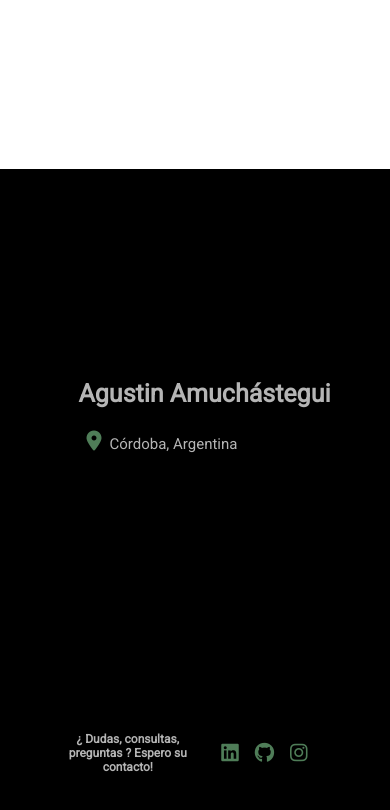
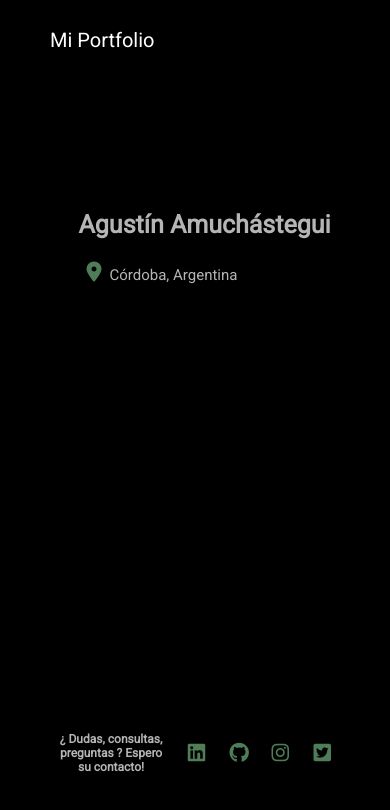
Before and after one commit to AguAmuok/Portfolio, a React (Create React App) app: page /formulario in a window 390 px wide. Shown: the top 810 px of the page. Built offline with nearby package versions, Linux system fonts and the light colour scheme; a web font is replaced by a local one.

Commit message:
agregados

```diff
--- a/package.json
+++ b/package.json
@@ -5,6 +5,10 @@
   "dependencies": {
     "@brainhubeu/react-carousel": "^2.0.4",
     "@emailjs/browser": "^3.6.2",
+    "@emotion/react": "^11.10.0",
+    "@emotion/styled": "^11.10.0",
+    "@mui/icons-material": "^5.8.4",
+    "@mui/material": "^5.10.0",
     "@testing-library/jest-dom": "^5.16.5",
     "@testing-library/react": "^13.3.0",
     "@testing-library/user-event": "^13.5.0",
@@ -16,6 +20,7 @@
     "react-hot-toast": "^2.3.0",
     "react-router-dom": "^6.3.0",
     "react-scripts": "5.0.1",
+    "react-scroll-to-top": "^3.0.0",
     "serve": "^14.0.1",
     "web-vitals": "^2.1.4"
   },
--- a/public/index.html
+++ b/public/index.html
@@ -11,7 +11,7 @@
     />
     <link rel="manifest" href="%PUBLIC_URL%/manifest.json" />
     <link rel="stylesheet" href="https://cdnjs.cloudflare.com/ajax/libs/font-awesome/6.1.2/css/all.min.css" integrity="sha512-1sCRPdkRXhBV2PBLUdRb4tMg1w2YPf37qatUFeS7zlBy7jJI8Lf4VHwWfZZfpXtYSLy85pkm9GaYVYMfw5BC1A==" crossorigin="anonymous" referrerpolicy="no-referrer" />
-    <title>Agustin Amuchástegui</title>
+    <title>Agustín Amuchástegui</title>
   </head>
   <body>
     <noscript>You need to enable JavaScript to run this app.</noscript>
--- a/src/App.js
+++ b/src/App.js
@@ -6,6 +6,8 @@ import { Routes, Route } from "react-router-dom";
 // import Form from "./components/Form";
 import Index from "./pages/Index";
 import { Toaster } from 'react-hot-toast'
+import ScrollToTop from "react-scroll-to-top";
+import FileUploadIcon from '@mui/icons-material/FileUpload';
 
 
 function App() {
@@ -40,6 +42,11 @@ function App() {
     </Routes>
 
     <Footer/>
+    <ScrollToTop
+        style={{ backgroundColor: 'white', opacity: '50%', width: '30px', height: '30px' }}
+        smooth
+        viewBox="0 0 24 24"
+        component={<FileUploadIcon />} />
 
     </div>
   );
--- a/src/components/Cover.jsx
+++ b/src/components/Cover.jsx
@@ -5,8 +5,8 @@ function Cover() {
     return (
         <div className="cover-container">
             <video className="video" src="https://imgur.com/dOR8BcH.mp4" autoPlay loop muted />
-            <h1 className='yo'>Agustin Amuchástegui</h1>
-            <p>FullStack Developer Web & Mobile App</p>
+            <h1 className='yo'>Agustín Amuchástegui</h1>
+            <p>FullStack Developer Web & Mobile</p>
             <div className="devices-container">
                 <img src="https://imgur.com/Fe4sOr0.png" alt="web" />
                 <p> + </p>
--- a/src/components/Footer.jsx
+++ b/src/components/Footer.jsx
@@ -9,7 +9,7 @@ const Footer = ({isScrolling}) => {
     return (
         <footer className='footer'>
             <div className='footer-info'>
-                <h1>Agustin Amuchástegui</h1>
+                <h1>Agustín Amuchástegui</h1>
                 <div className='location-box'>
                 <i className="fa-solid fa-location-dot location"></i>
                 <p>Córdoba, Argentina</p>
@@ -30,6 +30,9 @@ const Footer = ({isScrolling}) => {
                     <a href="https://www.instagram.com/aguamu.ok/" target="_blank" rel="noreferrer">
                     <i class="fa-brands fa-instagram instagram"></i>
                     </a>
+                    <a href="https://twitter.com/AgussPiki" target="_blank" rel="noreferrer">
+                    <i class="fa-brands fa-square-twitter instagram"></i>
+                    </a>
 
                     {/* <LinkRouter to="/formulario" onClick={toTheTop}>
                     <i class="fa-brands fa-instagram instagram"></i>
--- a/src/components/Slider.jsx
+++ b/src/components/Slider.jsx
@@ -10,6 +10,21 @@ const Slider = () => {
           <img src="https://imgur.com/Fe4sOr0.png" alt="web" />
         </div>
         <div className='slides-box'>
+        <div className='slide-container-web'>
+            <video className="carousel-video" autoPlay loop muted>
+              <source src="https://imgur.com/ApoztSD.mp4" type='video/mp4' />
+            </video>
+            <div className='slide-desc'>
+              <span>Amazing Events</span>
+              <a href="https://amazingevents-aguamu.netlify.app/" target="_blank" rel="noreferrer">
+              <i class="fa-solid fa-earth-americas web"></i>
+              </a>
+              <a href="https://github.com/AguAmuok/Amazing-Events" target="_blank" rel="noreferrer">
+                <i className='fa-solid fa-code git-icon'></i>
+              </a>
+            </div>
+
+          </div>
           <div className='slide-container-web'>
 
             <video className="carousel-video" autoPlay loop muted>
@@ -21,7 +36,7 @@ const Slider = () => {
               <i class="fa-solid fa-earth-americas web"></i>
               </a>
               <a href="https://github.com/AguAmuok/mytinerary-amuchastegui-agustin" target="_blank" rel="noreferrer">
-                <i className='fab fa-github github git-icon'></i>
+              <i className='fa-solid fa-code git-icon'></i>
               </a>
             </div>
 
@@ -34,10 +49,10 @@ const Slider = () => {
             <div className='slide-desc'>
               <span>TecnoCel</span>
               <a href="https://tecnocelweb.herokuapp.com/" target="_blank" rel="noreferrer">
-              <i class="fa-solid fa-earth-americas web"></i>
+              <i class="fa-solid fa-earth-americas web"></i><i class=""></i>
               </a>
               <a href="https://github.com/AguAmuok/TecnoCel---Front" target="_blank" rel="noreferrer">
-                <i className='fab fa-github github git-icon'></i>
+              <i className='fa-solid fa-code git-icon'></i>
               </a>
             </div>
 
@@ -59,7 +74,7 @@ const Slider = () => {
               </video>
               <div className='slide-desc'>
                 <span>My Tinerary Mobile App</span>
-                <i className='fab fa-github github git-icon'></i>
+                <i className='fa-solid fa-code git-icon'></i>
               </div>
             </a>
           </div>
@@ -71,7 +86,7 @@ const Slider = () => {
               </video>
               <div className='slide-desc'>
                 <span>TecnoCel Mobile App</span>
-                <i className='fab fa-github github git-icon'></i>
+                <i className='fa-solid fa-code git-icon'></i>
               </div>
             </a>
           </div>
--- a/src/styles/Footer.css
+++ b/src/styles/Footer.css
@@ -73,7 +73,7 @@
 @media screen and (max-width:960px){
     .footer{
         width: 100%;
-        height: 80vh;
+        height: 100vh;
     }
     .location-box{
         width: 60%;
--- a/src/styles/Technologies.css
+++ b/src/styles/Technologies.css
@@ -83,6 +83,6 @@
 
   @media screen and (max-width: 430px){
     .tech-container {
-        height: 600px;
+        height: 530px;
      }
   }
```
Also changed, not shown: 1 other file (tests, documents, lock files or other folders).
